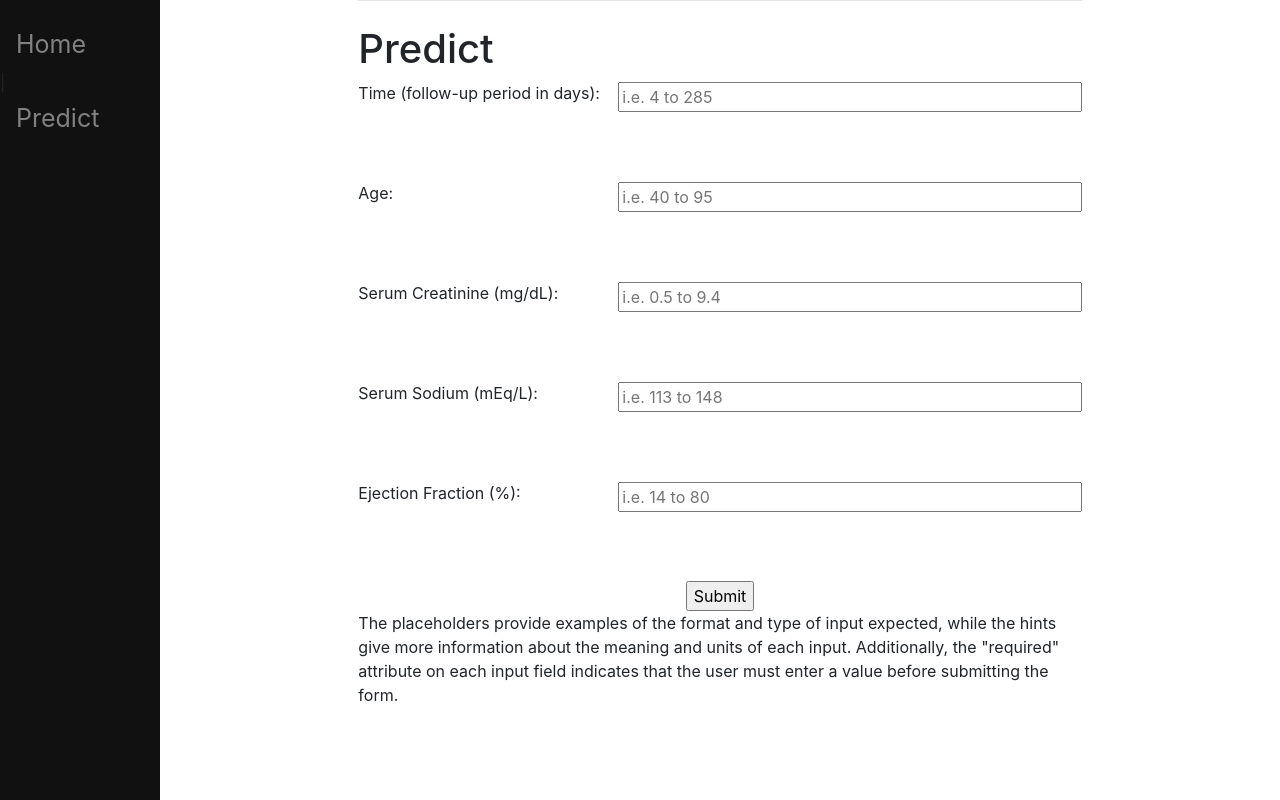
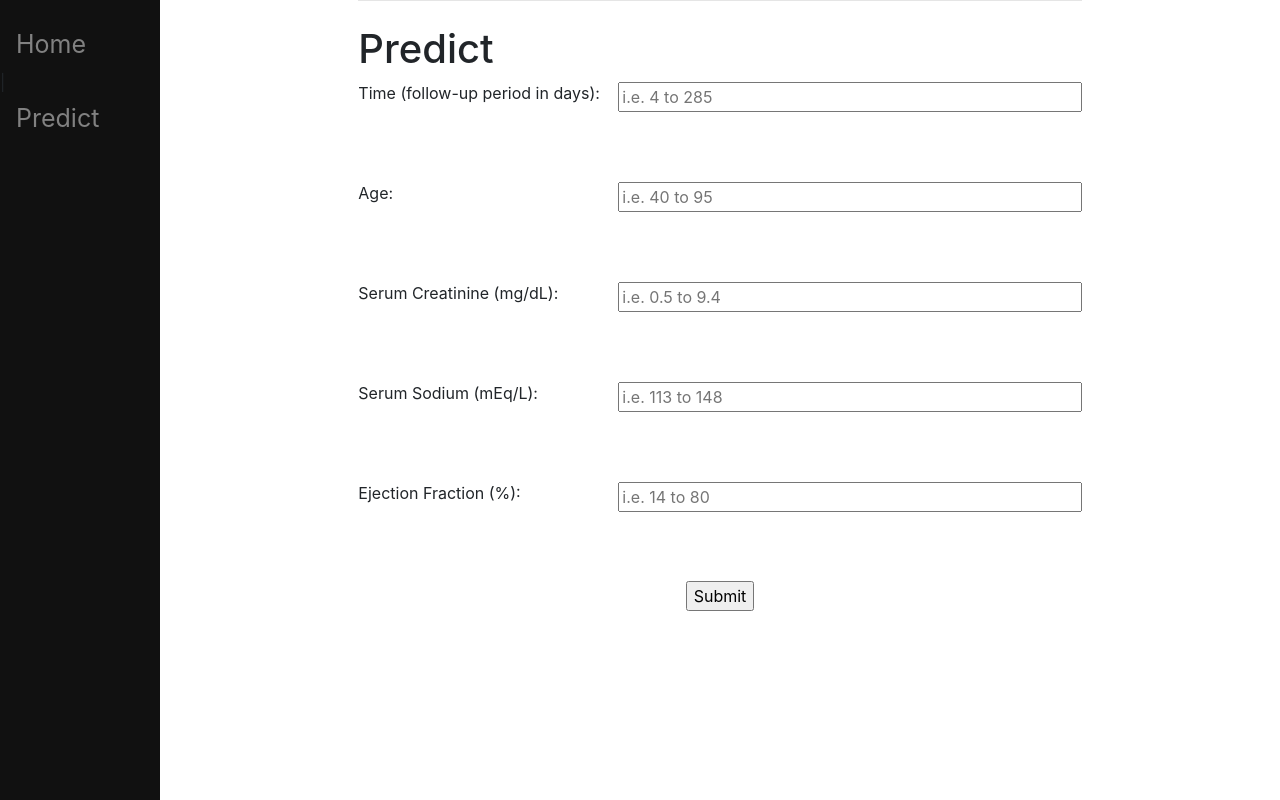
Before and after one commit to DelaineWTan/heart-failure-dataset, a Django app: page /predict/ in a window 1280 px wide. Run offline with Django 4.2, Linux system fonts and the light colour scheme; some libraries are stand-ins or nearby versions.

Commit message:
Remove accidental text.

```diff
--- a/demo/templates/predict.html
+++ b/demo/templates/predict.html
@@ -39,7 +39,6 @@
 
     <input type="submit" value="Submit">
 </form>
-The placeholders provide examples of the format and type of input expected, while the hints give more information about the meaning and units of each input. Additionally, the "required" attribute on each input field indicates that the user must enter a value before submitting the form.
 
 
 {% if errorMessage %}<p><strong>{{errorMessage}}</strong></p>{% endif %}
```
